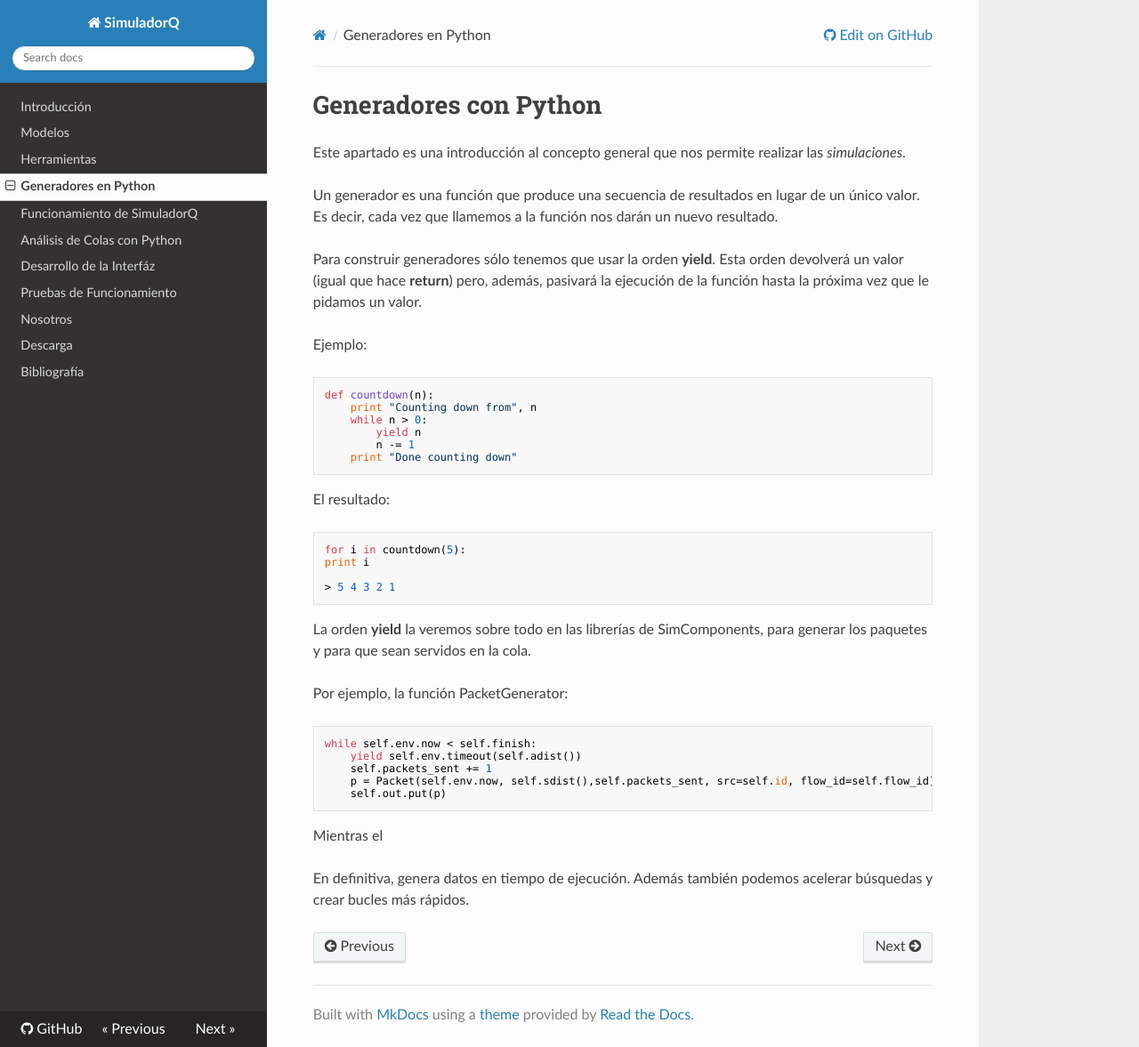
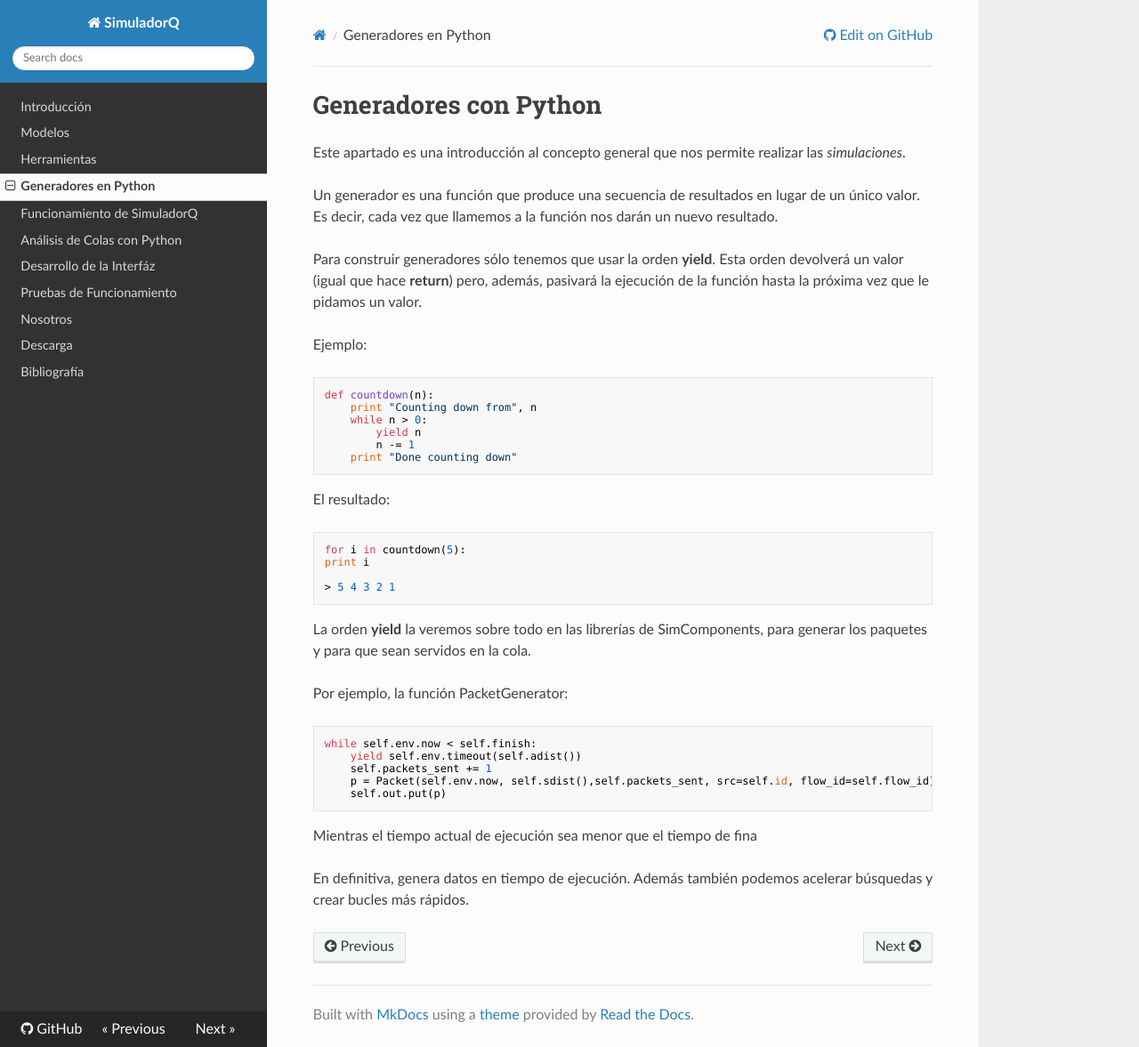
Before and after one commit to m-ibarra-arg/trafico, an MkDocs documentation site: the page built from docs/GeneradoresPython.md, in a window 1280 px wide and 1177 px high. Shown: the whole window at 89% size. Built offline with MkDocs 1.6.1, drawn with Linux system fonts in a browser that asks for light colours; nearby versions of some CDN libraries; old or Windows-style settings are respelled for this version of MkDocs.

Commit message:
Uploaded by https://stackedit.io/

````diff
--- a/docs/GeneradoresPython.md
+++ b/docs/GeneradoresPython.md
@@ -35,11 +35,11 @@ while self.env.now < self.finish:
 	p = Packet(self.env.now, self.sdist(),self.packets_sent, src=self.id, flow_id=self.flow_id)
 	self.out.put(p)
 ```
-Mientras el
+Mientras el tiempo actual de ejecución sea menor que el tiempo de fina
 
 En definitiva,  genera  datos en tiempo de ejecución. Además también podemos acelerar búsquedas y crear bucles más rápidos.
 <!--stackedit_data:
-eyJoaXN0b3J5IjpbMTk3Njg3OTk1MCwtMTEwNTg1NTIyNSwtMT
+eyJoaXN0b3J5IjpbLTQwNjk1NTg3OSwtMTEwNTg1NTIyNSwtMT
 Y5NzExMjUwNiwtMTM3NDgyMDMsMTg3Nzg2OTg5NywxMzk1MjAy
 MTA5LC0zMTI4OTM5N119
 -->
````
